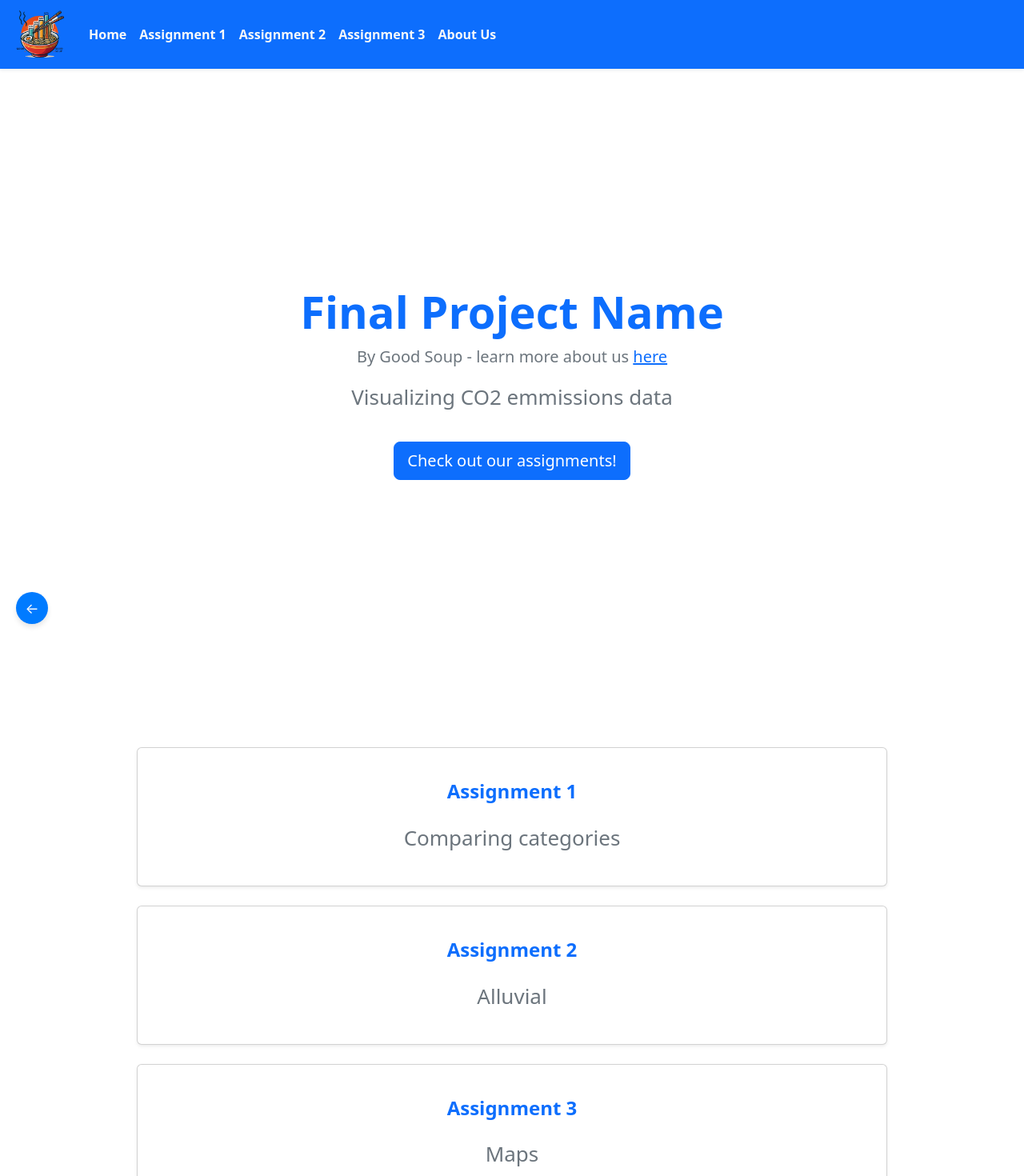
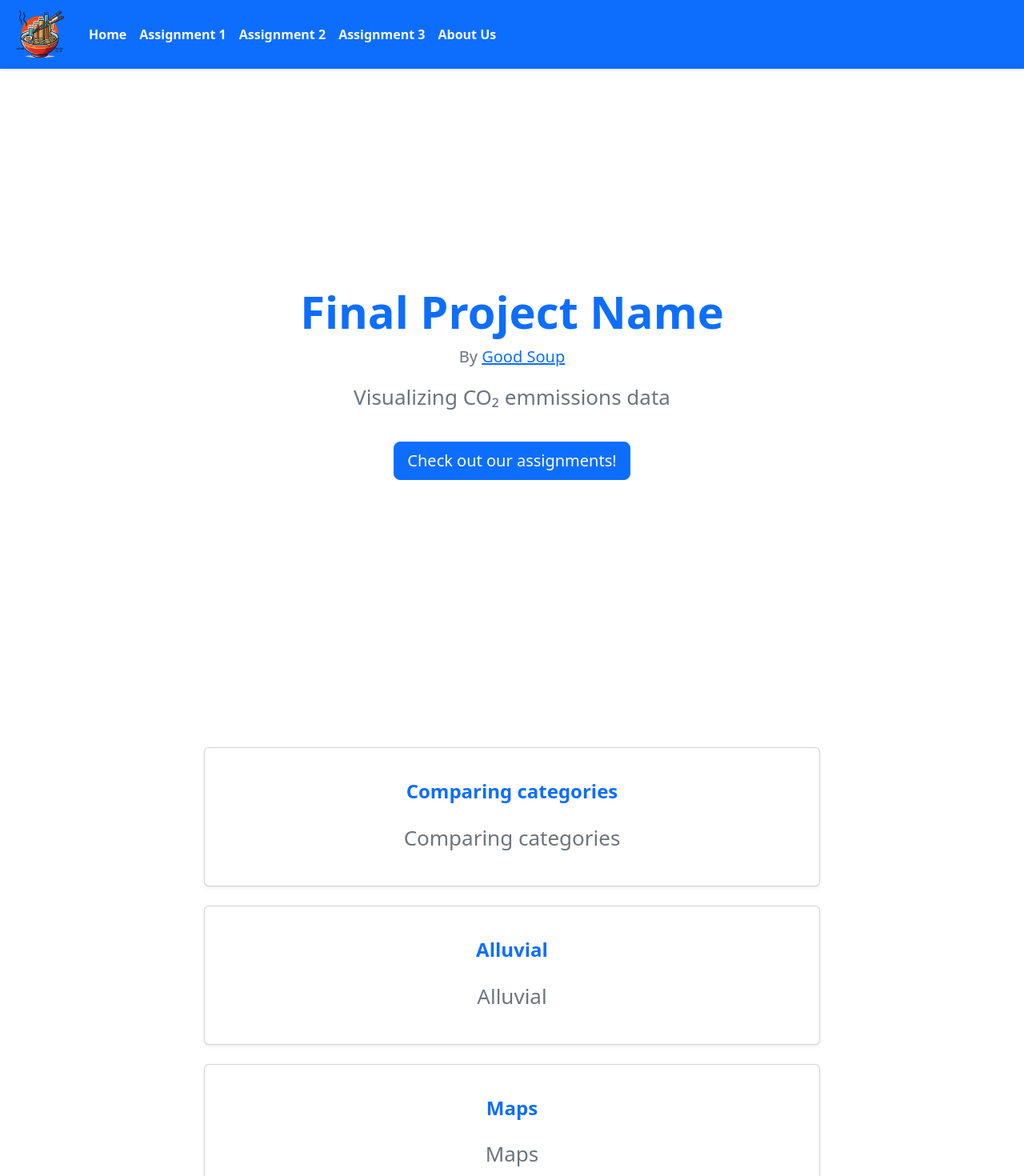
Before and after one commit to Sasmukni/GoodSoupDataVis, a React (Create React App) app: page / in a window 1280 px wide. Shown: the top 1470 px of the page at 80% size. Built offline with nearby package versions, Linux system fonts and the light colour scheme.

Commit message:
pulsante back sistemato

```diff
--- a/src/backbutton.js
+++ b/src/backbutton.js
@@ -1,19 +1,29 @@
 import React from "react";
-import { useNavigate } from "react-router-dom";
+import { useNavigate, useLocation } from "react-router-dom";
 import "./App.css";
 
 const BackButton = () => {
+  const location = useLocation();
+  const { pathname } = location;
   const navigate = useNavigate();
+  const pathname_array = pathname.split("/");
+  if(pathname.length > 1){
+    pathname_array.pop();
+    const new_pathname = pathname_array.join("/");
 
     return (
       <button
         className="back-button"
-      onClick={() => navigate("/")}
+        onClick={() => navigate(new_pathname)}
         aria-label="Back to homepage"
       >
         ←
       </button>
     );
+  }
+  return (
+    <></>
+  )
 };
 
 export default BackButton;
--- a/src/routes/home.js
+++ b/src/routes/home.js
@@ -8,8 +8,8 @@ function Home() {
           <div class="jumbotron jumbotron-fluid">
             <div class="container">
               <h1 className="display-4 fw-bold text-primary">Final Project Name</h1>
-              <p className="lead text-secondary">By <b>Good Soup</b> - learn more about us <a href="/#/aboutus">here</a></p>
-              <p className="text-secondary">Visualizing CO2 emmissions data</p>
+              <p className="lead text-secondary">By <a href="/#/aboutus"><b>Good Soup</b></a></p>
+              <p className="text-secondary">Visualizing CO₂ emmissions data</p>
               {<p class="lead">
                 <Link class="btn btn-primary btn-lg" to="/assignment1">Check out our assignments!</Link>
               </p>}
@@ -21,7 +21,7 @@ function Home() {
               <Link to="/assignment1" style={{ textDecoration: 'none' }}>
               <div class="card shadow-sm p-4">
                 <div class="card-body">
-                  <h5 class="card-title text-primary h4 fw-semibold mb-4">Assignment 1</h5>
+                  <h5 class="card-title text-primary h4 fw-semibold mb-4">Comparing categories</h5>
                   <p class="card-text text-secondary">Comparing categories</p>
                 </div>
               </div>
@@ -32,7 +32,7 @@ function Home() {
               <Link to="/alluvial" style={{ textDecoration: 'none' }}>
               <div class="card shadow-sm p-4">
                 <div class="card-body">
-                  <h5 class="card-title text-primary h4 fw-semibold mb-4">Assignment 2</h5>
+                  <h5 class="card-title text-primary h4 fw-semibold mb-4">Alluvial</h5>
                   <p class="card-text text-secondary">Alluvial</p>
                 </div>
               </div>
@@ -43,7 +43,7 @@ function Home() {
               <Link to="/map" style={{ textDecoration: 'none' }}>
               <div class="card shadow-sm p-4">
                 <div class="card-body">
-                  <h5 class="card-title text-primary h4 fw-semibold mb-4">Assignment 3</h5>
+                  <h5 class="card-title text-primary h4 fw-semibold mb-4">Maps</h5>
                   <p class="card-text text-secondary">Maps</p>
                 </div>
               </div>
```
Lines whose indentation alone changed are shown as unchanged.
